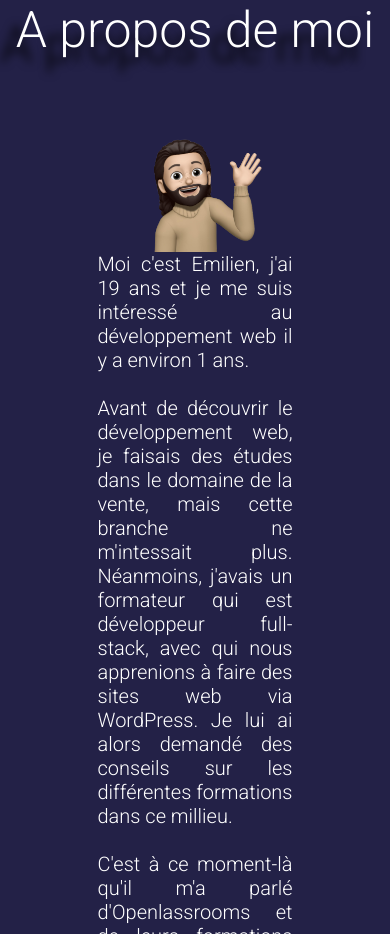
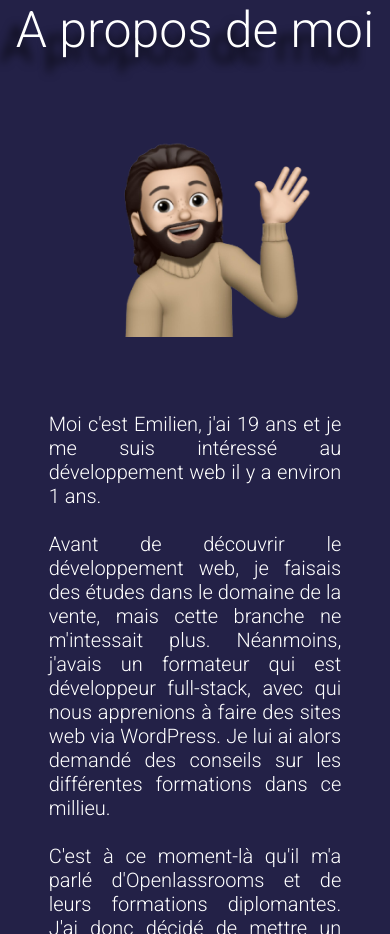
Before and after one commit to Emiliengrbn/Portfolio2, a React (Create React App) app: page / in a window 390 px wide. Shown: the part 900-1834 px from the top of the page. Built offline with nearby package versions, Linux system fonts and the light colour scheme.

Commit message:
mobile responsive introduction section

```diff
--- a/src/styles/components/_introduction.css
+++ b/src/styles/components/_introduction.css
@@ -40,14 +40,13 @@
     }
 }
 
-/* @media all and (max-width: 768px) {
+@media all and (max-width: 768px) {
     .memoji {
         margin-bottom: 75px;
-        width: 40%;
+        width: 60%;
     }
 
     .presentation {
-        font-size: 30px;
         width: 75%;
     }
-} */
+}
```
